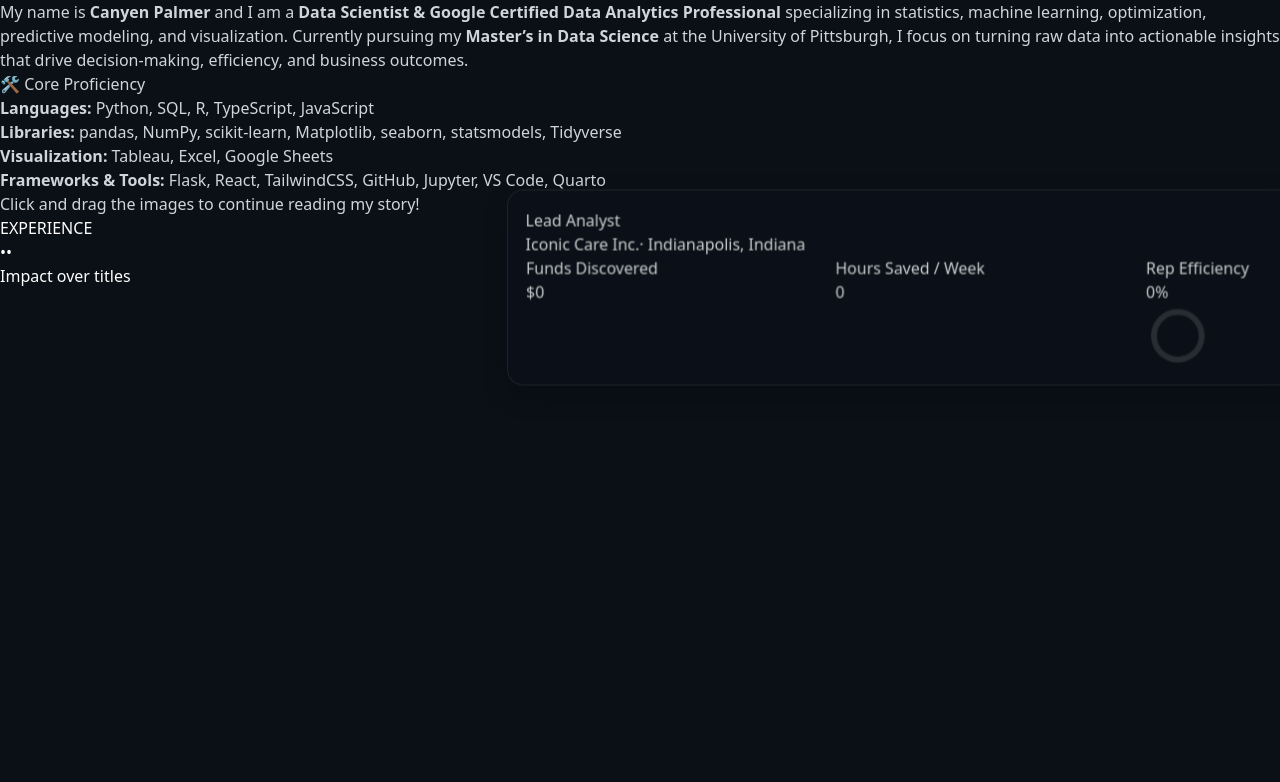
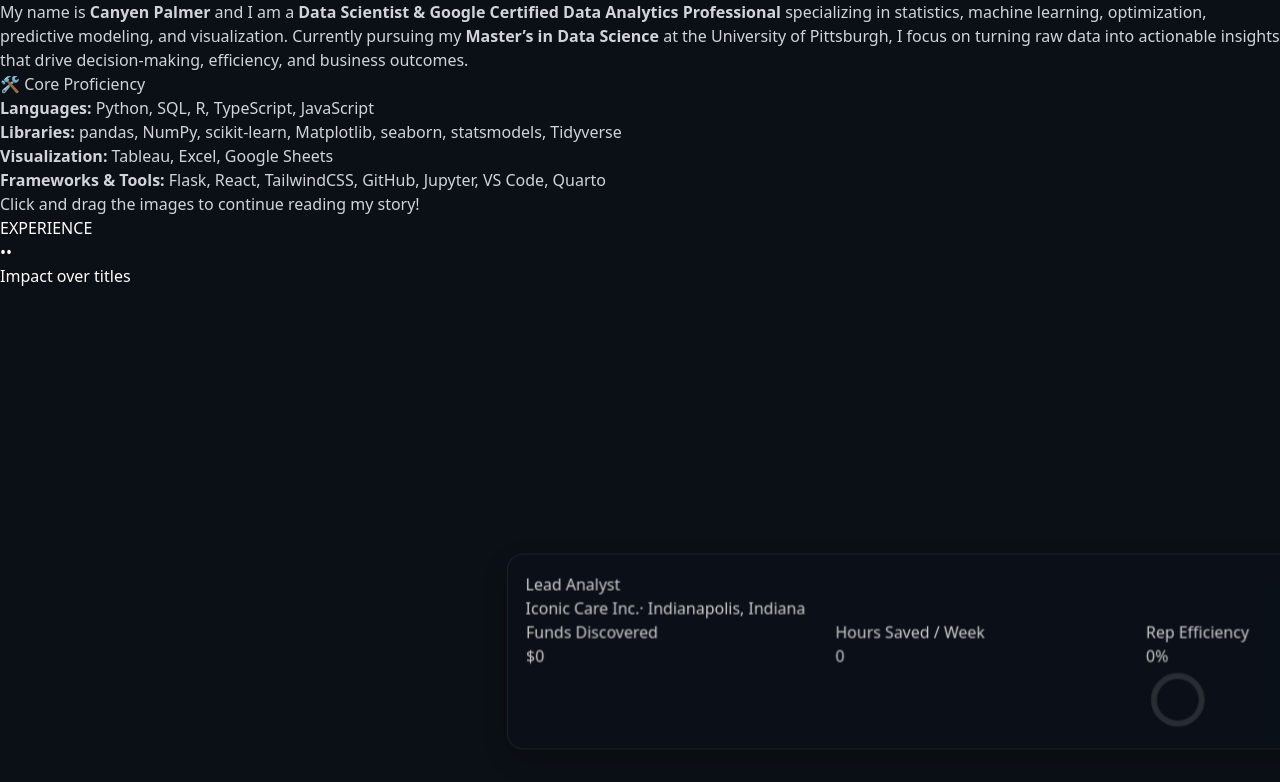
Before and after one commit to CanyenPalmer/PortfolioBasics, a Next.js app: page / in a window 1280 px wide. Shown: the part 5677-6459 px from the top of the page. Built offline with nearby package versions, Linux system fonts and the light colour scheme.

Commit message:
Update experience.module.css

```diff
--- a/src/components/Experience/experience.module.css
+++ b/src/components/Experience/experience.module.css
@@ -4,19 +4,10 @@
   width: 100%;
 }
 
-/* Stage: normal flow before/after lock */
-.stageFlow {
-  position: relative;
-  height: calc(100vh - var(--title-offset, 96px));
-  z-index: 20;
-}
-
-/* Stage: fixed while locked (true scroll lock) */
-.stageFixed {
-  position: fixed;
-  top: var(--title-offset, 96px);   /* sits just under the sticky title */
-  left: 0;
-  right: 0;
+/* Pinned stage (sticky) under the sticky title — no class toggle, so no shift */
+.stagePin {
+  position: sticky;
+  top: var(--title-offset, 96px);                 /* sits just under the title */
   height: calc(100vh - var(--title-offset, 96px));
   z-index: 20;
 }
```
